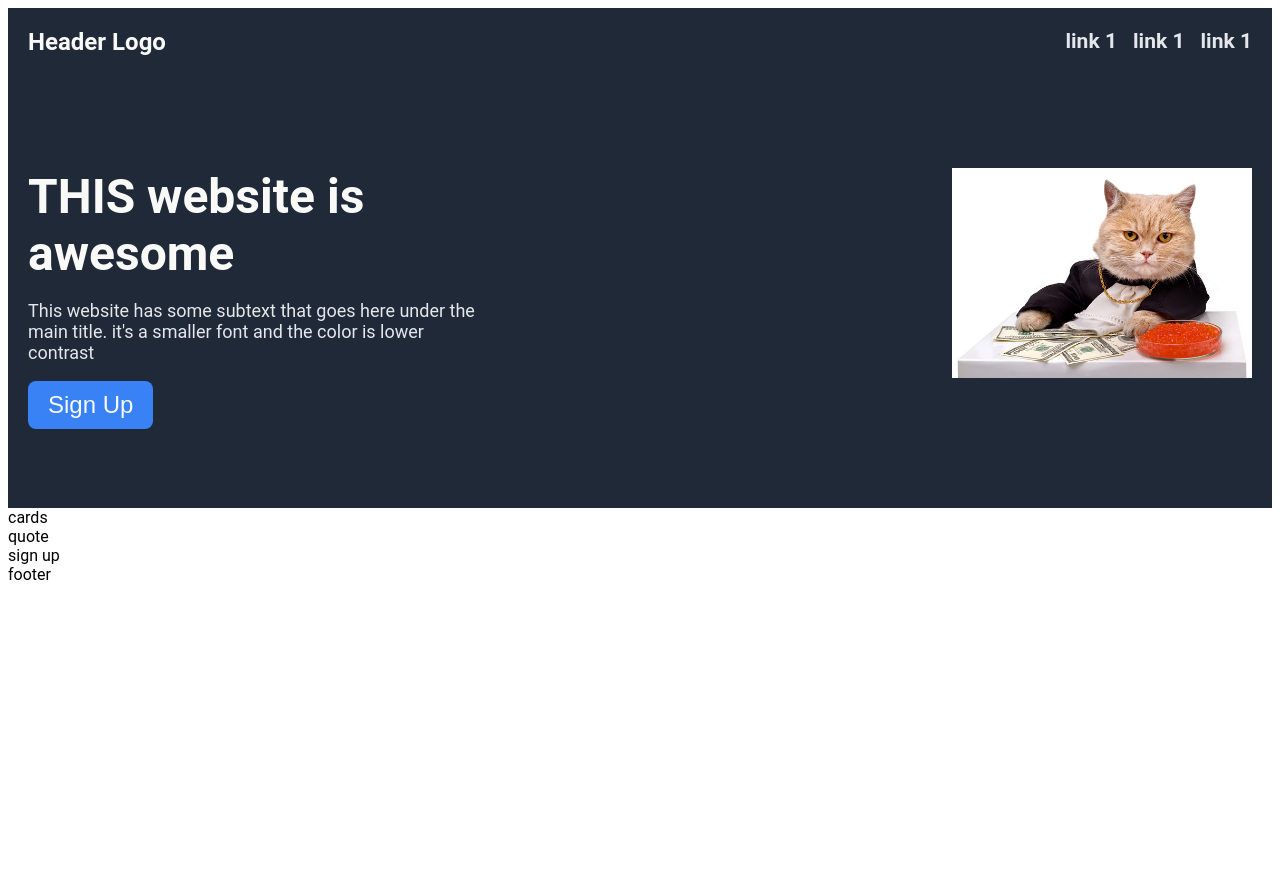
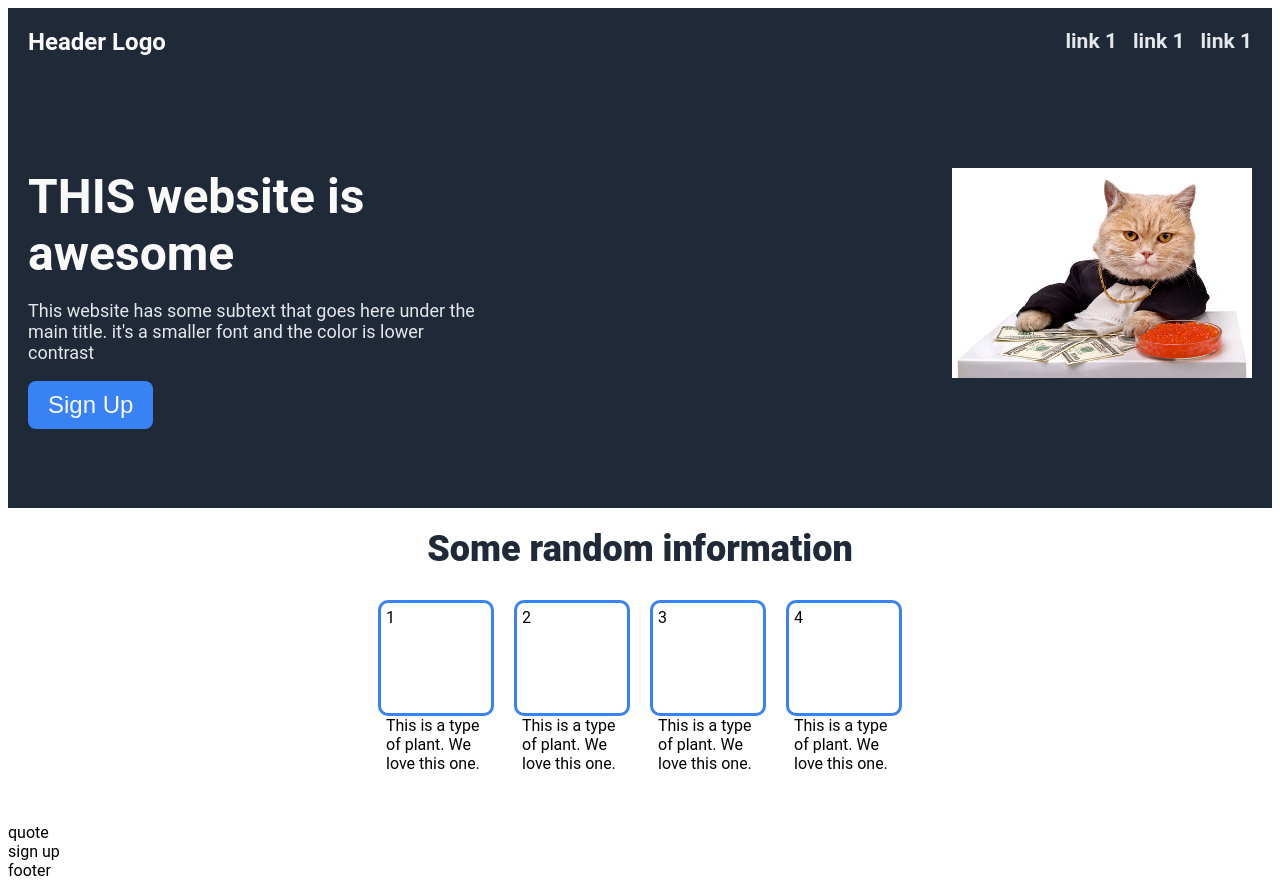
Before and after one commit to pvdberssel/TOP-landing-page, a plain HTML site: page index.html in a window 1280 px wide. Before the commit the page ends 800 px from the top, so only its background shows below. Drawn offline with Linux system fonts and the light colour scheme.

Commit message:
Add cards with text

```diff
--- a/css/style.css
+++ b/css/style.css
@@ -78,3 +78,43 @@ h3{
     width:300px;
     height: auto;
 }
+
+.container-sec-3{
+    display:flex;
+    padding:20px;
+    align-items: center;
+    flex-direction: column;
+
+}
+
+.card-container{
+    display: flex;
+    justify-content: center;
+    align-items: center;
+    flex-wrap: wrap;
+    gap: 16px;
+    padding: 20px}
+
+.card{
+    border-style: solid;
+    border-color: #3882F6;
+    height:100px;
+    width:100px;
+    padding:5px;
+    border-radius: 10px;
+}
+
+.info{
+    font-size: 36px;
+    font-weight: 900;
+    color: #1F2937;
+
+}
+
+.card-text{
+    display:flex;
+    flex-direction: column;
+    align-items: center;
+    width:100px;
+    padding:10px;
+}
--- a/index.html
+++ b/index.html
@@ -27,7 +27,31 @@
         </div>
     </div>
 
-    <div class="container-cards">cards</div>
+    <div class="container-sec-3">
+        <div class="info">Some random information</div>
+        <div class="card-container">
+            <div class="card-text">
+                <div class="card">1</div>
+                <div class="text">This is a type of plant. We love this one.</div>
+            </div>
+            <div class="card-text">
+                <div class="card">2</div>
+                <div class="text">This is a type of plant. We love this one.</div>
+            </div>
+            <div class="card-text">
+                <div class="card">3</div>
+                <div class="text">This is a type of plant. We love this one.</div>
+            </div>
+            <div class="card-text">
+                <div class="card">4</div>
+                <div class="text">This is a type of plant. We love this one.</div>
+            </div>
+        </div>
+    </div>
+
+
+
+
     <div class="container-quote">quote</div>
     <div class="container-signup">sign up</div>
     <div class="footer">footer</div>
```
